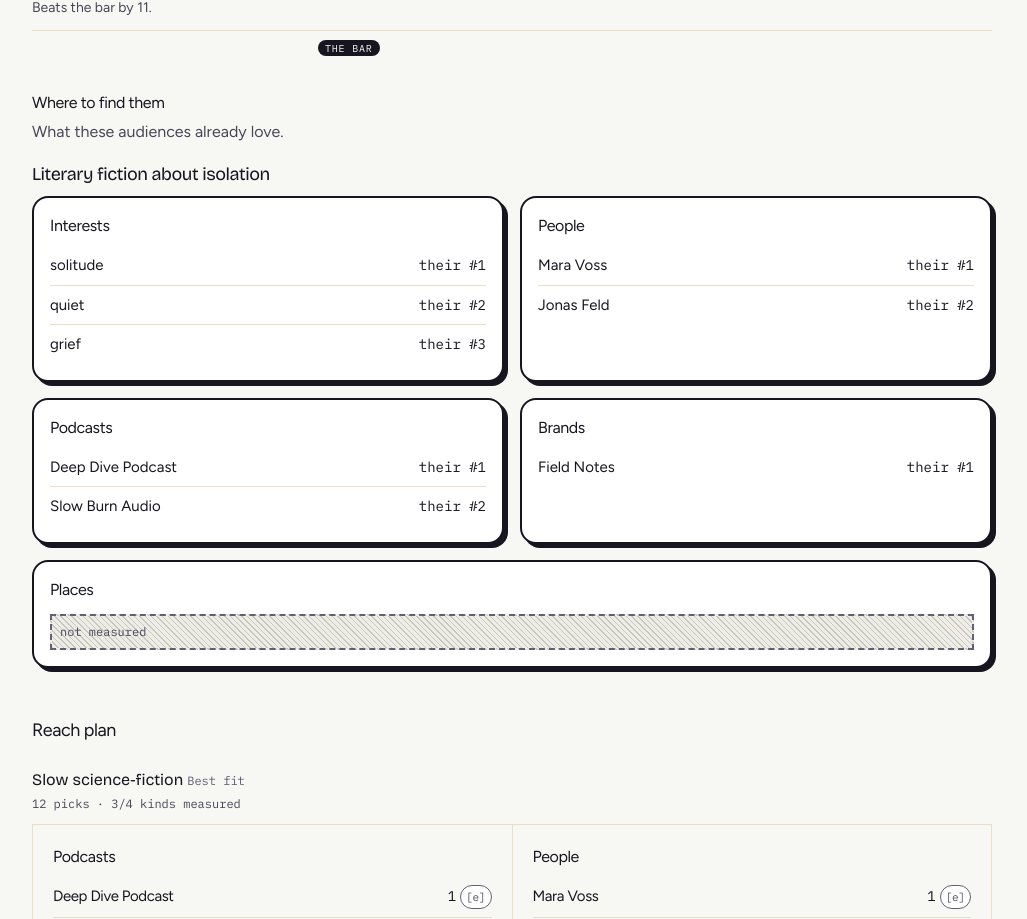
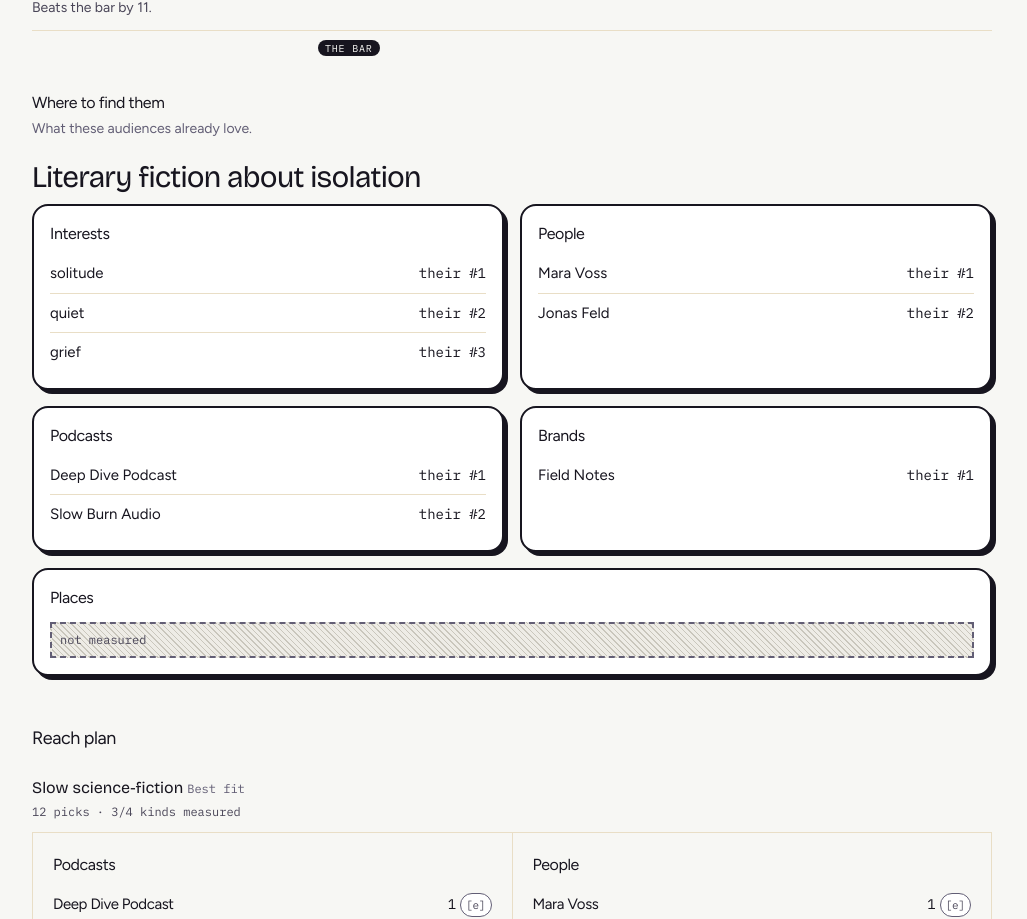
Before and after one commit to DammyCodes-all/whitespace, a Next.js app: page /demo/result in a window 1280 px wide. Shown: the part 922-1841 px from the top of the page, without its empty margins (128-1155 px from the left). Built offline with nearby package versions, Linux system fonts and the light colour scheme.

Commit message:
Restore reach header styling missed in the commit split

```diff
--- a/src/components/flow-result-view.tsx
+++ b/src/components/flow-result-view.tsx
@@ -186,12 +186,12 @@ function ReachBlock({ result }: { result: FlowResult }) {
   return (
     <section aria-label="Where to find them" className="mt-8">
       <h3 className="text-base tracking-tight text-ink">Where to find them</h3>
-      <p className="mt-1 max-w-prose text-body text-ink-2">
+      <p className="mt-1 max-w-prose text-sm text-ink-3">
         What these audiences already love.
       </p>
       {reach.map((group) => (
-        <div key={group.audienceId} className="mt-4">
-          <p className="font-serif text-lg tracking-tight text-ink">
+        <div key={group.audienceId} className="mt-5">
+          <p className="font-serif text-3xl leading-tight tracking-tight text-ink">
             {group.audienceName}
           </p>
           <div className="mt-2 grid gap-4 sm:grid-cols-2">
```
Also changed, not shown: 1 other file (tests, documents, lock files or other folders).
